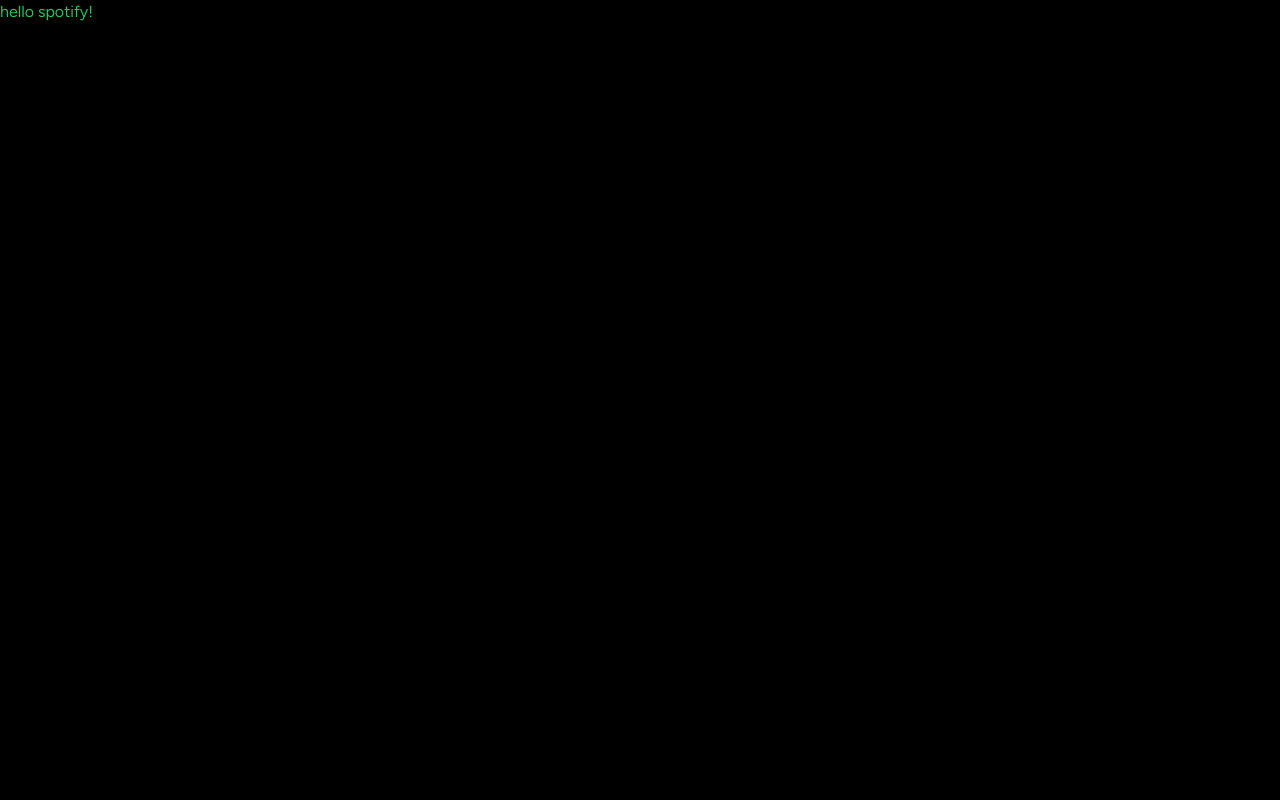
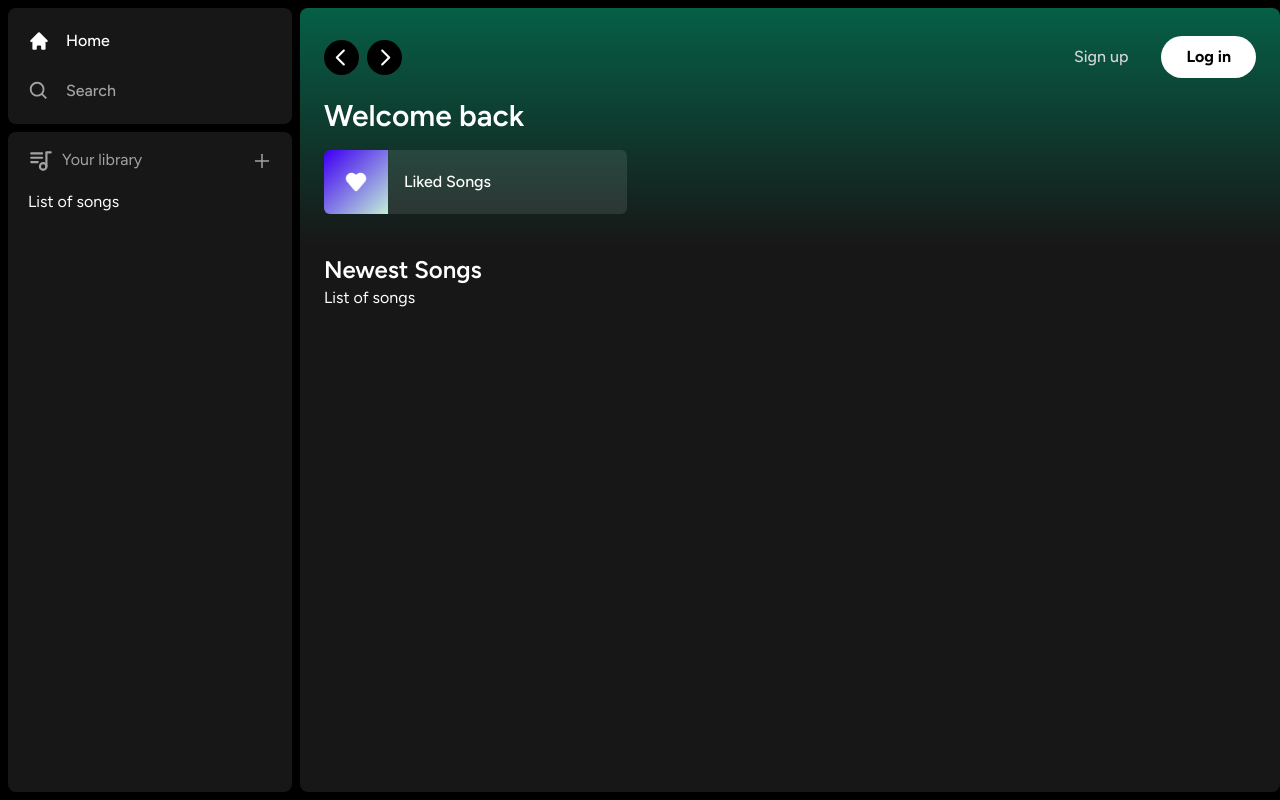
Before and after one commit to RidloGhifary/learn-supabase, a Next.js app: page / in a window 1280 px wide. Built offline with nearby package versions, Linux system fonts and the light colour scheme.

Commit message:
feat: create layout

```diff
--- a/app/(site)/page.tsx
+++ b/app/(site)/page.tsx
@@ -1,3 +1,27 @@
+import Header from "@/components/Header";
+import ListItem from "@/components/ListItem";
+
 export default function Home() {
-  return <p className="text-green-500">hello spotify!</p>;
+  return (
+    <p className="bg-neutral-900 rounded-lg h-full w-full overflow-hidden overflow-y-auto">
+      <Header>
+        <div className="mb-2">
+          <h1 className="text-white text-3xl font-semibold">Welcome back</h1>
+          <div className="grid grid-cols-1 sm:grid-cols-2 xl:grid-cols-3 2xl:grid-cols-4 gap-3 mt-4">
+            <ListItem
+              image="/images/like.png"
+              name="Liked Songs"
+              href="liked"
+            />
+          </div>
+        </div>
+      </Header>
+      <div className="mt-2 mb-7 px-6">
+        <div className="flex justify-between items-center">
+          <h1 className="text-white text-2xl font-semibold">Newest Songs</h1>
+        </div>
+        <div>List of songs</div>
+      </div>
+    </p>
+  );
 }
--- a/app/layout.tsx
+++ b/app/layout.tsx
@@ -1,6 +1,8 @@
 import type { Metadata } from "next";
 import { Figtree } from "next/font/google";
 import "./globals.css";
+
+import Sidebar from "@/components/Sidebar";
 
 const font = Figtree({ subsets: ["latin"] });
 
@@ -17,7 +19,9 @@
 }>) {
   return (
     <html lang="en">
-      <body className={font.className}>{children}</body>
+      <body className={font.className}>
+        <Sidebar>{children}</Sidebar>
+      </body>
     </html>
   );
 }
--- /dev/null
+++ b/components/Box.tsx
@@ -0,0 +1,18 @@
+import { twMerge } from "tailwind-merge";
+
+interface BoxProps {
+  children: React.ReactNode;
+  className?: string;
+}
+
+export default function Box({ children, className }: BoxProps) {
+  return (
+    <div
+      className={twMerge(
+        `bg-neutral-900 rounded-lg h-fit w-full px-5 py-4`,
+        className
+      )}>
+      {children}
+    </div>
+  );
+}
--- /dev/null
+++ b/components/Button.tsx
@@ -0,0 +1,26 @@
+import { forwardRef } from "react";
+import { twMerge } from "tailwind-merge";
+
+interface ButtonProps extends React.ButtonHTMLAttributes<HTMLButtonElement> {}
+
+const Button = forwardRef<HTMLButtonElement, ButtonProps>(
+  ({ className, children, disabled, type = "button", ...props }, ref) => {
+    return (
+      <button
+        type={type}
+        className={twMerge(
+          `w-full rounded-full bg-green-500 text-black border border-transparent px-4 py-3 disabled:cursor-not-allowed disabled:opacity-50 font-bold hover:opacity-75 transition`,
+          className
+        )}
+        disabled={disabled}
+        ref={ref}
+        {...props}>
+        {children}
+      </button>
+    );
+  }
+);
+
+Button.displayName = "Button";
+
+export default Button;
--- /dev/null
+++ b/components/Header.tsx
@@ -0,0 +1,69 @@
+"use client";
+
+import { useRouter } from "next/navigation";
+import { BiSearch } from "react-icons/bi";
+import { HiHome } from "react-icons/hi";
+import { RxCaretLeft, RxCaretRight } from "react-icons/rx";
+import { twMerge } from "tailwind-merge";
+import Button from "./Button";
+
+interface HeaderProps {
+  children: React.ReactNode;
+  className?: string;
+}
+
+export default function Header({ children, className }: HeaderProps) {
+  const router = useRouter();
+
+  const handleLogout = () => {
+    // Handle logout later
+  };
+
+  return (
+    <div
+      className={twMerge(
+        `h-fit bg-gradient-to-b from-emerald-800 p-6`,
+        className
+      )}>
+      <div className="w-full mb-4 flex items-center justify-between">
+        <div className="hidden md:flex gap-x-2 items-center">
+          <button
+            onClick={() => router.back()}
+            className="rounded-full bg-black flex items-center justify-center hover:opacity-75 transition">
+            <RxCaretLeft size={35} className="text-white" />
+          </button>
+          <button
+            onClick={() => router.forward()}
+            className="rounded-full bg-black flex items-center justify-center hover:opacity-75 transition">
+            <RxCaretRight size={35} className="text-white" />
+          </button>
+        </div>
+        <div className="flex md:hidden gap-x-2 items-center hover:opacity-75 transition">
+          <button className="rounded-full p-2 bg-white flex items-center justify-center">
+            <HiHome size={20} className="text-black" />
+          </button>
+          <button className="rounded-full p-2 bg-white flex items-center justify-center">
+            <BiSearch size={20} className="text-black" />
+          </button>
+        </div>
+        <div className="flex justify-between items-center gap-x-4">
+          <>
+            <div>
+              <Button
+                onClick={() => {}}
+                className="bg-transparent text-neutral-300 font-medium">
+                Sign up
+              </Button>
+            </div>
+            <div>
+              <Button onClick={() => {}} className="bg-white px-6 py-2">
+                Log in
+              </Button>
+            </div>
+          </>
+        </div>
+      </div>
+      {children}
+    </div>
+  );
+}
--- /dev/null
+++ b/components/Library.tsx
@@ -0,0 +1,27 @@
+"use client";
+
+import { AiOutlinePlus } from "react-icons/ai";
+import { TbPlaylist } from "react-icons/tb";
+
+export default function Library() {
+  const onClick = () => {
+    // Handle upload later
+  };
+
+  return (
+    <div className="flex flex-col">
+      <div className="flex items-center justify-between">
+        <div className="inline-flex items-cen gap-x-2">
+          <TbPlaylist size={26} className="text-neutral-400" />
+          <p className="text-neutral-400 text-medium text-md">Your library</p>
+        </div>
+        <AiOutlinePlus
+          size={20}
+          className="text-neutral-400 cursor-pointer hover:text-white transition"
+          onClick={onClick}
+        />
+      </div>
+      <div className="flex flex-col gap-y-2 mt-4">List of songs</div>
+    </div>
+  );
+}
--- /dev/null
+++ b/components/ListItem.tsx
@@ -0,0 +1,43 @@
+"use client";
+
+import Image from "next/image";
+import { useRouter } from "next/navigation";
+import { FaPlay } from "react-icons/fa";
+
+interface ListItemProps {
+  image: string;
+  name: string;
+  href: string;
+}
+
+export default function ListItem({
+  image,
+  name,
+  href,
+}: ListItemProps): JSX.Element {
+  const router = useRouter();
+
+  const onClick = () => {
+    // Add authentication before push
+    router.push(href);
+  };
+  return (
+    <button
+      onClick={onClick}
+      className="relative group flex items-center rounded-md overflow-hidden gap-x-4 bg-neutral-100/10 hover:bg-neutral-100/20 transition pr-4">
+      <div className="relative min-h-[64px] min-w-[64px]">
+        <Image
+          src={image}
+          className="object-cover"
+          alt="like-image"
+          width={64}
+          height={64}
+        />
+      </div>
+      <p className="font-medium truncate py-5">{name}</p>
+      <div className="absolute transition opacity-0 rounded-full flex items-center justify-center bg-green-500 p-4 drop-shadow-md right-5 group-hover:opacity-100 hover:scale-105">
+        <FaPlay className="text-black" />
+      </div>
+    </button>
+  );
+}
--- /dev/null
+++ b/components/Sidebar.tsx
@@ -0,0 +1,53 @@
+"use client";
+
+import { usePathname } from "next/navigation";
+import { useMemo } from "react";
+import { BiSearch } from "react-icons/bi";
+import { HiHome } from "react-icons/hi";
+import Box from "./Box";
+import SidebarItem from "./SidebarItem";
+import Library from "./Library";
+
+interface SidebarProps {
+  children: React.ReactNode;
+}
+
+export default function Sidebar({ children }: SidebarProps) {
+  const pathname = usePathname();
+
+  const routes = useMemo(
+    () => [
+      {
+        icon: HiHome,
+        label: "Home",
+        active: pathname !== "/search",
+        href: "/",
+      },
+      {
+        icon: BiSearch,
+        label: "Search",
+        active: pathname === "/search",
+        href: "/search",
+      },
+    ],
+    [pathname]
+  );
+
+  return (
+    <div className="flex h-screen">
+      <div className="hidden md:flex flex-col gap-y-2 bg-black h-full w-[300px] p-2">
+        <Box>
+          <div className="flex flex-col gap-y-4">
+            {routes.map((item) => (
+              <SidebarItem key={item.label} {...item} />
+            ))}
+          </div>
+        </Box>
+        <Box className="overflow-y-auto h-full">
+          <Library />
+        </Box>
+      </div>
+      <main className="h-full flex-1 overflow-y-auto py-2">{children}</main>
+    </div>
+  );
+}
--- /dev/null
+++ b/components/SidebarItem.tsx
@@ -0,0 +1,29 @@
+import Link from "next/link";
+import { IconType } from "react-icons";
+import { twMerge } from "tailwind-merge";
+
+interface SidebarItemProps {
+  icon: IconType;
+  label: string;
+  active?: boolean;
+  href: string;
+}
+
+export default function SidebarItem({
+  icon: Icon,
+  label,
+  active,
+  href,
+}: SidebarItemProps) {
+  return (
+    <Link
+      href={href}
+      className={twMerge(
+        `flex flex-row h-auto items-center w-full gap-x-4 text-md font-medium cursor-pointer hover:text-white transition text-neutral-400 py-1`,
+        active && "text-white"
+      )}>
+      <Icon size={26} />
+      <span className="truncate w-full">{label}</span>
+    </Link>
+  );
+}
```
Also changed, not shown: package.json (+6 -4 lines), public/images/like.png (added), 1 other file (tests, documents, lock files or other folders).
